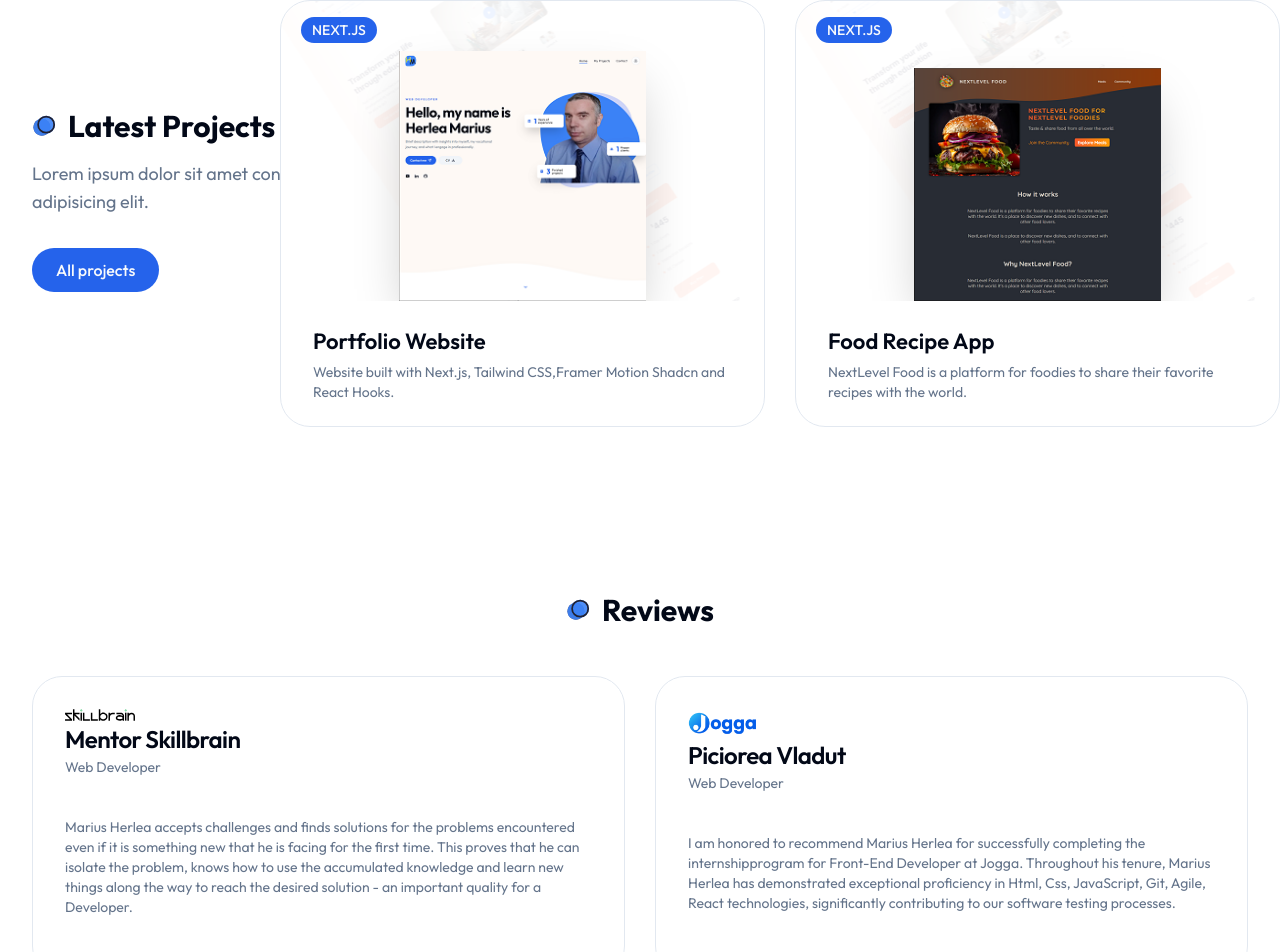
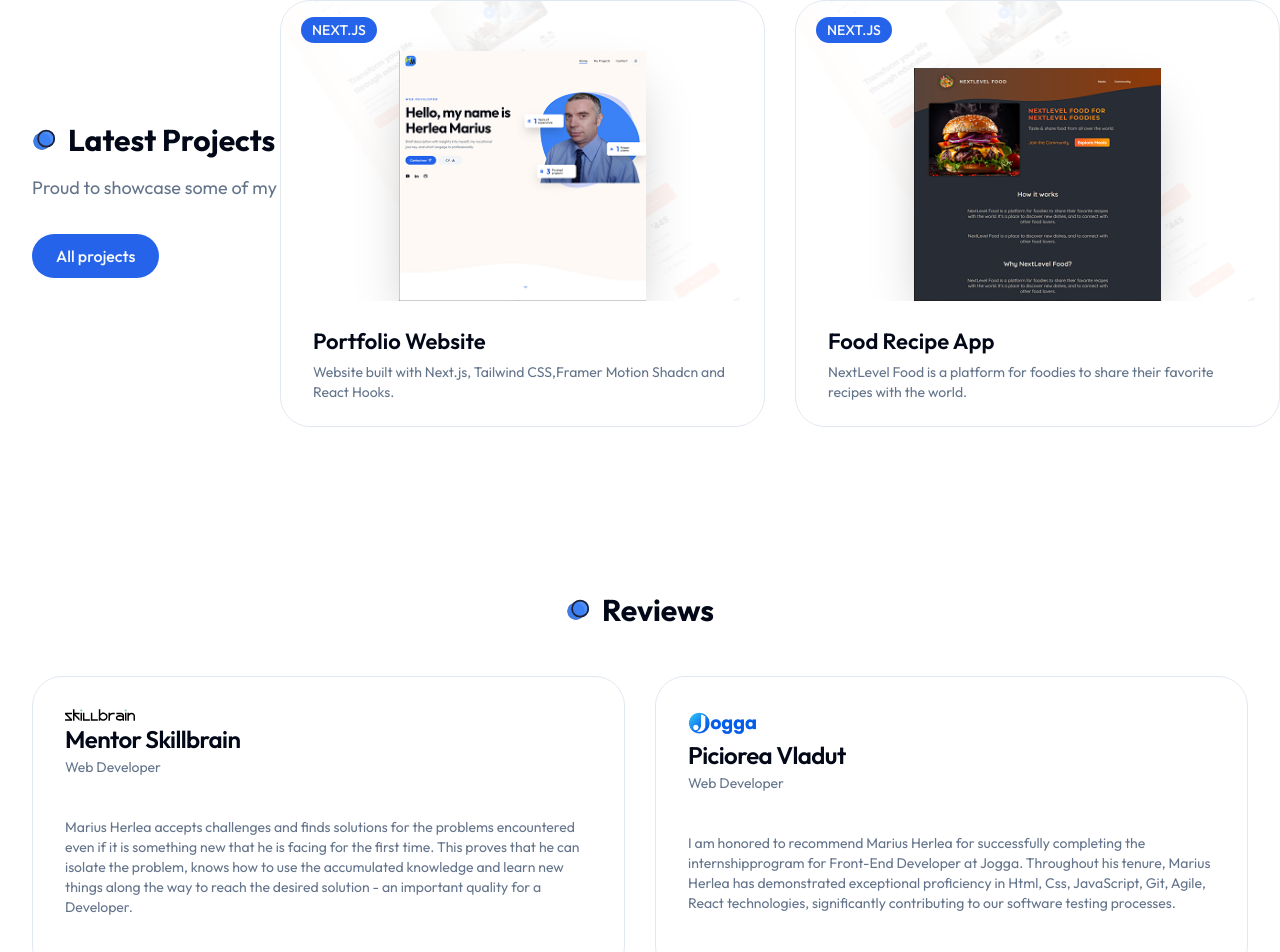
Before and after one commit to mariusherlea/marius-portfolio, a Next.js app: page / in a window 1280 px wide. Shown: the part 2209-3161 px from the top of the page. Built offline with nearby package versions, Linux system fonts and the light colour scheme.

Commit message:
latest project descrition

```diff
--- a/components/Work.jsx
+++ b/components/Work.jsx
@@ -30,7 +30,7 @@
         <div className="max-w-[400px] mx-auto xl:mx-0 text-center xl:text-left mb-12 xl:h-[400px] flex flex-col justify-center items-center xl:items-start">
           <h2 className="section-title mb-4">Latest Projects</h2>
           <p className="subtitle mb-8">
-            Lorem ipsum dolor sit amet consectetur adipisicing elit.
+            Proud to showcase some of my latest projects.
           </p>
           <Link href="/projects">
             <Button>All projects</Button>
```
